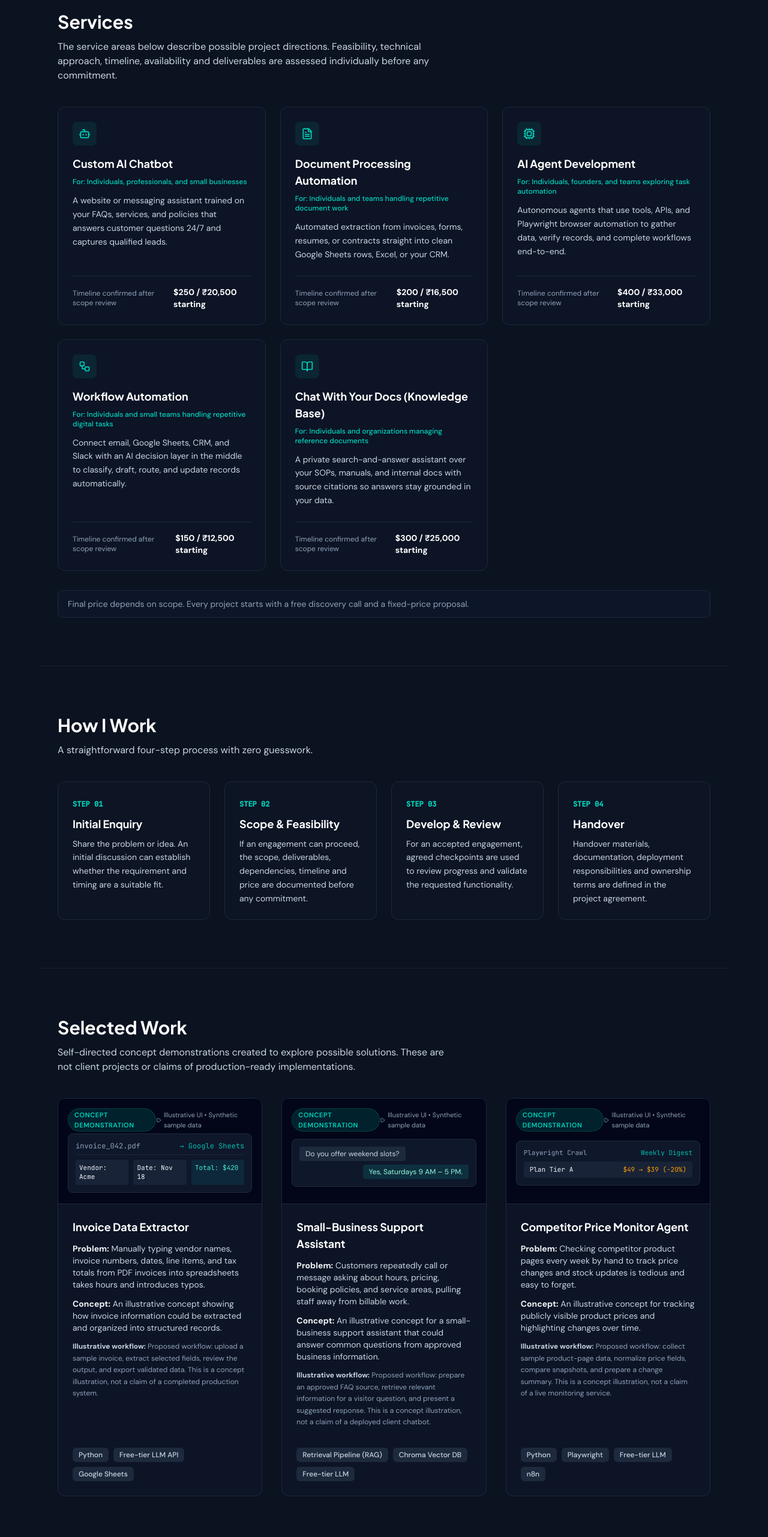
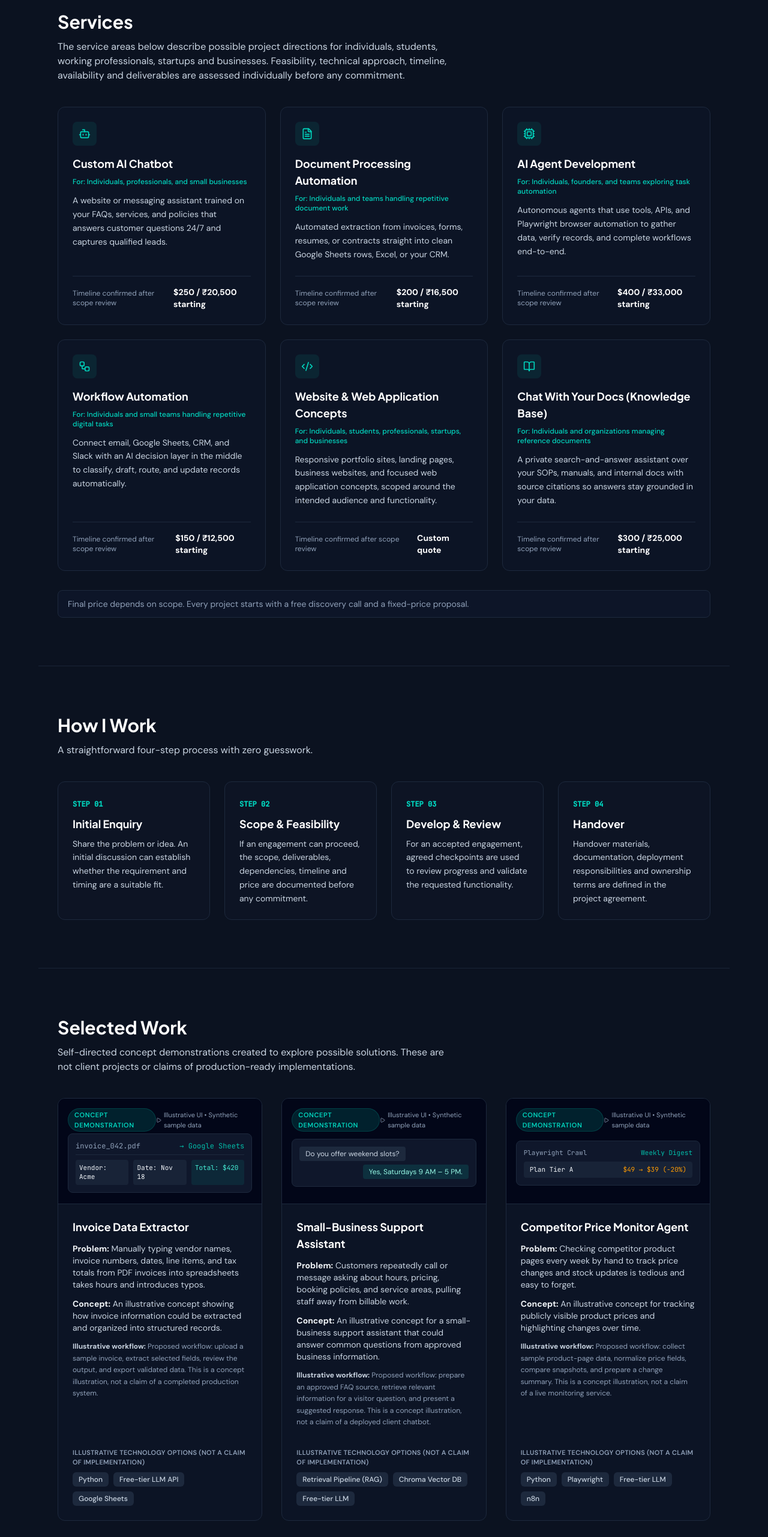
Before and after one commit to subhajitpal86-debug/Freelancing-Portfolio, a React (Vite) app: page / in a window 1280 px wide. Shown: the part 1158-3721 px from the top of the page at 60% size. Built offline with nearby package versions, Linux system fonts and the light colour scheme.

Commit message:
Add website development and clarify illustrative project stacks

```diff
--- a/src/App.tsx
+++ b/src/App.tsx
@@ -84,6 +84,15 @@ const SERVICES: ServiceItem[] = [
     delivery: 'Timeline confirmed after scope review',
     price: '$150 / ₹12,500 starting',
     icon: <Workflow className="w-5 h-5" />,
+  },
+  {
+    title: 'Website & Web Application Concepts',
+    forWho: 'Individuals, students, professionals, startups, and businesses',
+    deliverable:
+      'Responsive portfolio sites, landing pages, business websites, and focused web application concepts, scoped around the intended audience and functionality.',
+    delivery: 'Timeline confirmed after scope review',
+    price: 'Custom quote',
+    icon: <Code2 className="w-5 h-5" />,
   },
   {
     title: 'Chat With Your Docs (Knowledge Base)',
@@ -464,7 +473,7 @@ export function App() {
               Services
             </h2>
             <p className="mt-3 text-slate-600 dark:text-slate-300">
-              The service areas below describe possible project directions. Feasibility, technical approach, timeline, availability and deliverables are assessed individually before any commitment.
+              The service areas below describe possible project directions for individuals, students, working professionals, startups and businesses. Feasibility, technical approach, timeline, availability and deliverables are assessed individually before any commitment.
             </p>
           </div>
 
@@ -620,7 +629,9 @@ export function App() {
                   </div>
                 </div>
 
-                <div className="px-6 pb-6 pt-2 flex flex-wrap gap-2">
+                <div className="px-6 pb-6 pt-2">
+                  <p className="text-[11px] font-semibold uppercase tracking-wide text-slate-500 dark:text-slate-400 mb-2">Illustrative technology options (not a claim of implementation)</p>
+                  <div className="flex flex-wrap gap-2">
                   {project.tools.map((tool) => (
                     <span
                       key={tool}
@@ -629,6 +640,7 @@ export function App() {
                       {tool}
                     </span>
                   ))}
+                  </div>
                 </div>
               </article>
             ))}
@@ -755,7 +767,7 @@ export function App() {
         <section className="py-16 sm:py-20 px-4 sm:px-6 lg:px-8 max-w-6xl mx-auto border-t border-slate-200/80 dark:border-slate-800/80">
           <div className="max-w-2xl">
             <h2 className="text-2xl sm:text-3xl font-bold text-slate-900 dark:text-white">
-              Why Work With Me
+              What to Expect
             </h2>
           </div>
 
```
